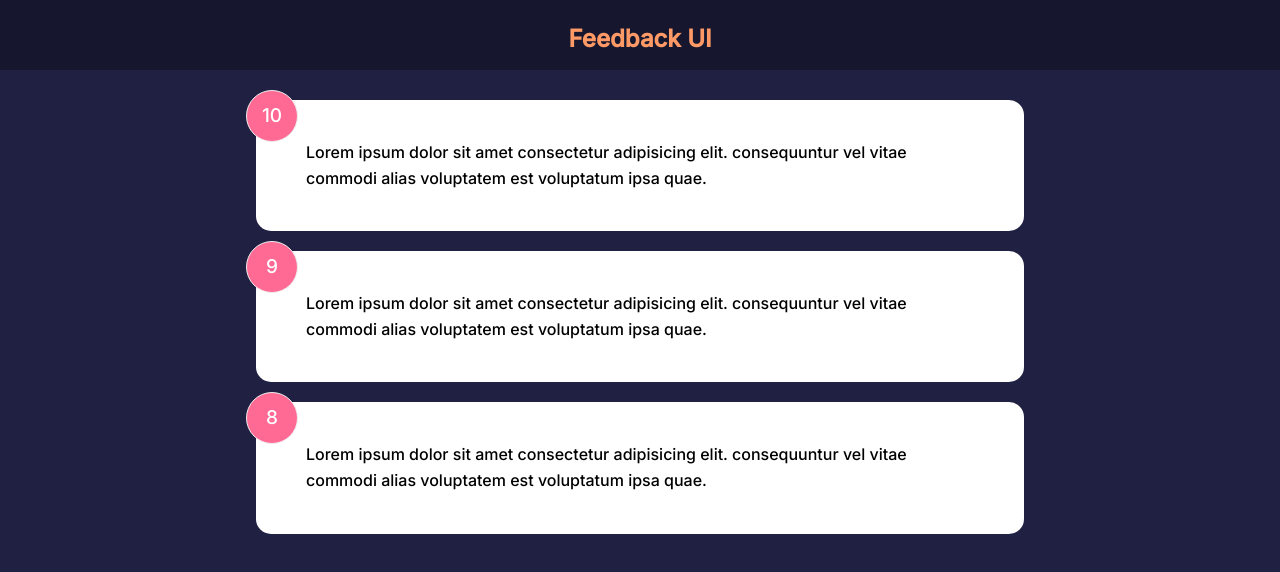
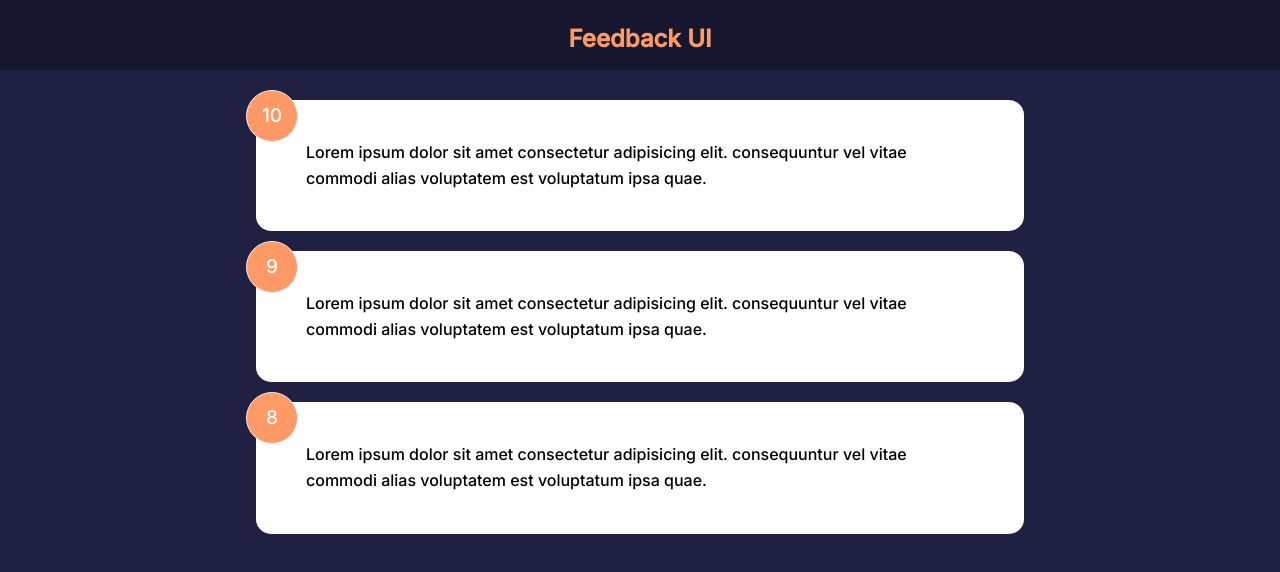
Before and after one commit to qwertyz0/vite-feedback-app, a React (Vite) app: page / in a window 1280 px wide. Shown: the top 572 px of the page. Built offline with nearby package versions, Linux system fonts and the light colour scheme.

Commit message:
change color of cyrcles

```diff
--- a/src/index.css
+++ b/src/index.css
@@ -91,7 +91,7 @@ header {
 
 .rating li:hover,
 .num-display {
-  background: #ff6a95;
+  background: #ff9966;
   color: #fff;
 }
 
```
